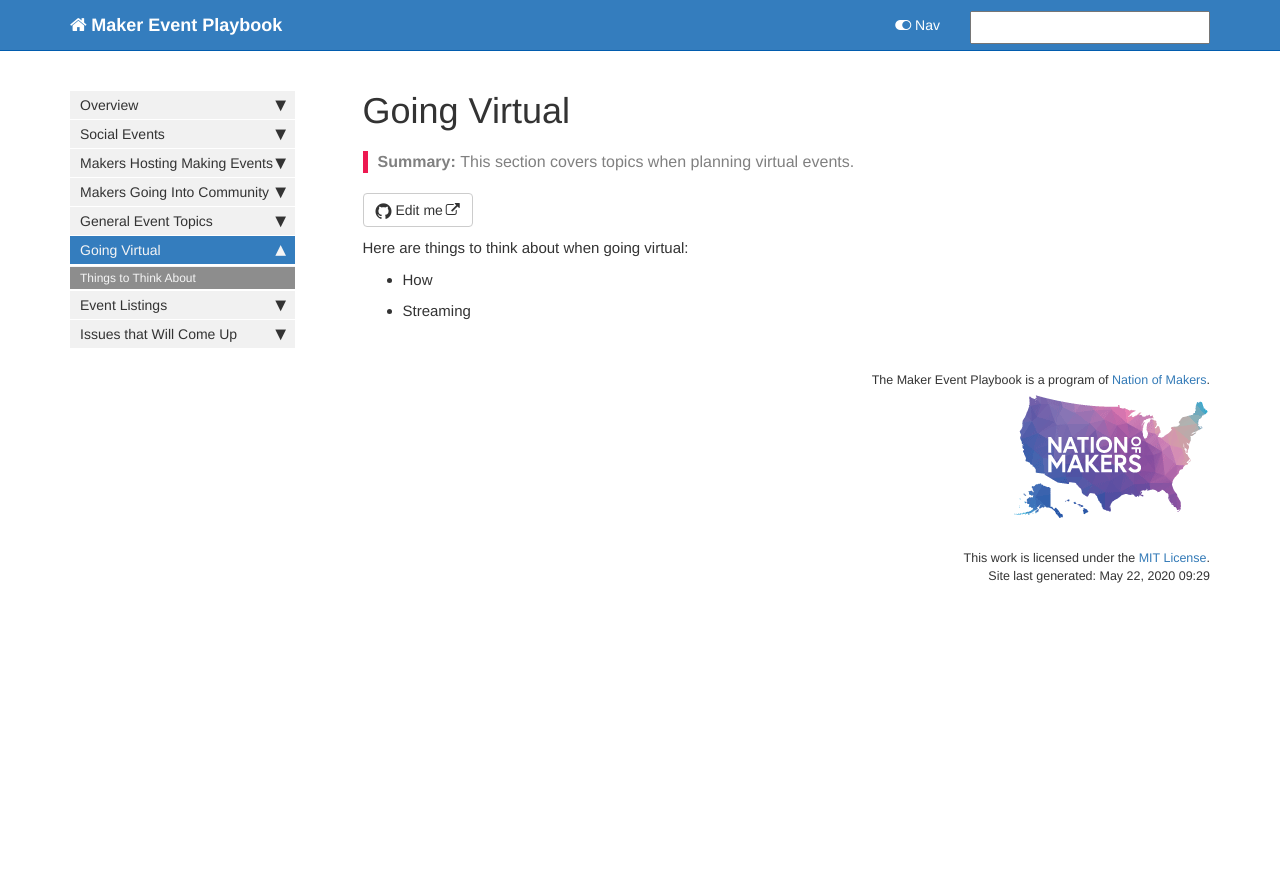
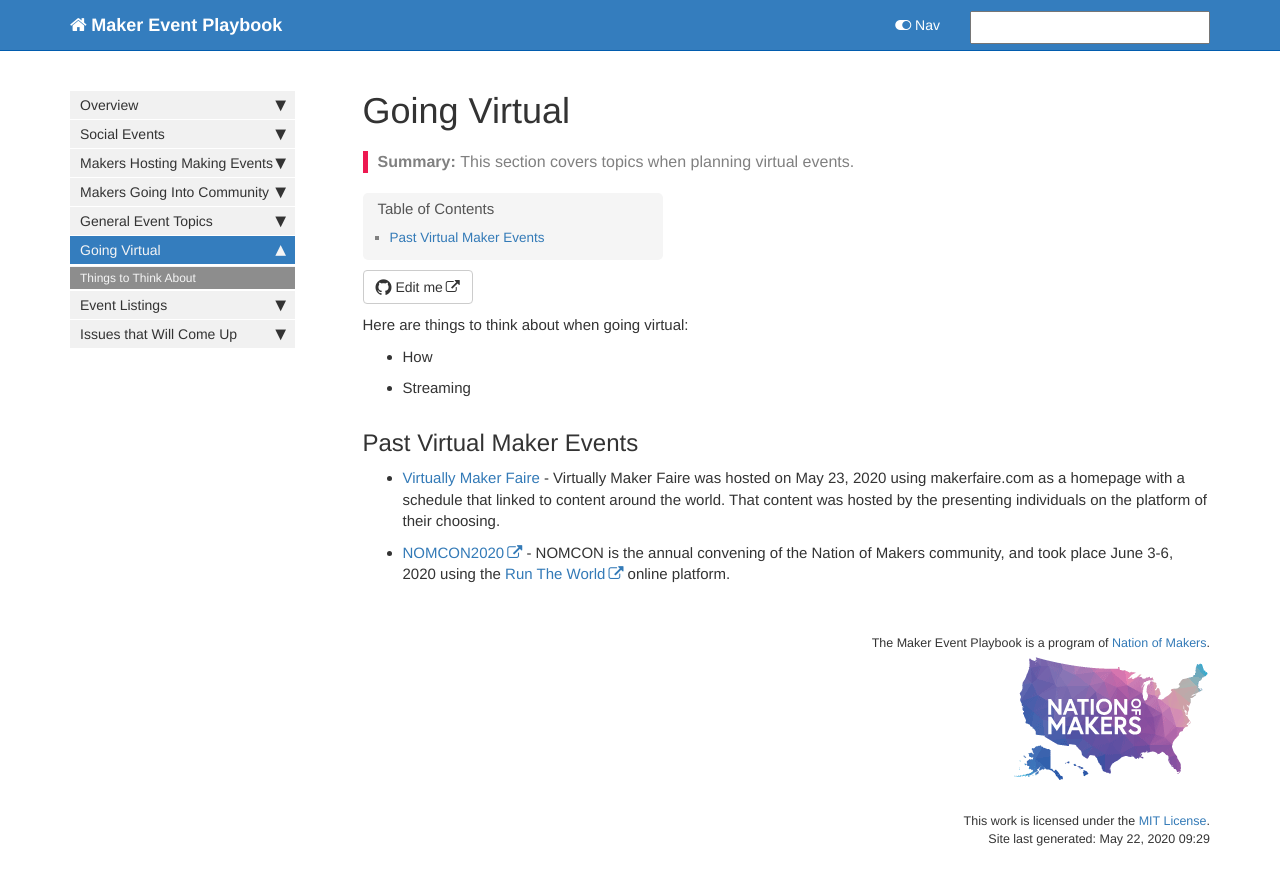
Before and after one commit to nationofmakers/maker-event-playbook, a Jekyll site: the page built from pages/going_virtual/virtual_overview.md, in a window 1280 px wide. Shown: the top 885 px of the page. Built offline with Jekyll 4.4.1, drawn with Linux system fonts in a browser that asks for light colours; comment, search, counter and statistics services are not loaded.

Commit message:
Adding content and needs_content tag

```diff
--- a/pages/going_virtual/virtual_overview.md
+++ b/pages/going_virtual/virtual_overview.md
@@ -1,7 +1,7 @@
 ---
 title: Going Virtual
 keywords:
-tags:
+tags: need_content
 sidebar: home_sidebar
 permalink: going_virtual
 summary: This section covers topics when planning virtual events.
@@ -11,3 +11,9 @@
 
 * How
 * Streaming
+
+## Past Virtual Maker Events
+* [Virtually Maker Faire](makerfaire.com) - Virtually Maker Faire was hosted on May 23, 2020 using makerfaire.com as a homepage with a schedule that linked to content around the world. That content was hosted by the presenting individuals
+on the platform of their choosing.
+
+* [NOMCON2020](http://www.nomcon.org) - NOMCON is the annual convening of the Nation of Makers community, and took place June 3-6, 2020 using the [Run The World](https://www.runtheworld.today/) online platform.
```
